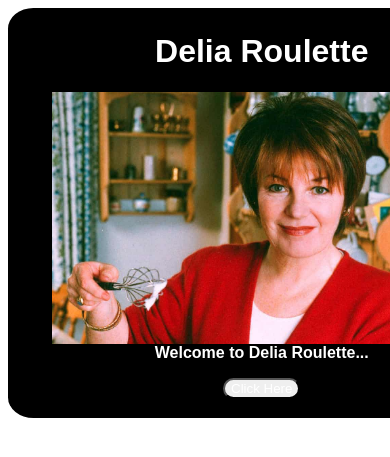
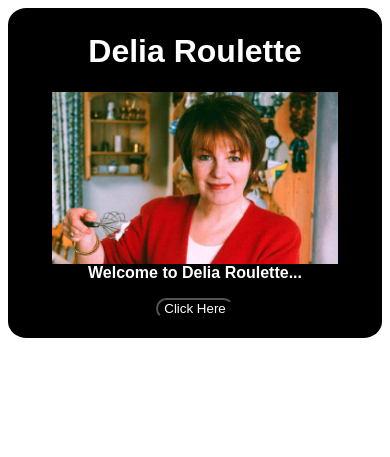
Before and after one commit to reeswag/delia_roulette, a PHP site: page / in a window 390 px wide; the page is wider, and only the part inside the window is pictured. Shown: the top 457 px of that part. Run offline with PHP 8.4, Linux system fonts and the light colour scheme.

Commit message:
added responsive scaling of main content

```diff
--- a/css/styles.css
+++ b/css/styles.css
@@ -6,8 +6,8 @@ body {
 
   #main {
     display: block;
-    width: 60%;
-    min-width: 500px;
+    min-width: 60%;
+    max-width: 1000px;
     margin: auto;
     color: white;
     background: black;
@@ -17,6 +17,7 @@ body {
   #rand {
     border-radius: 40px;
     color: white;
+    background-color: black;
   }
   #img-div {
     display: block;
```
